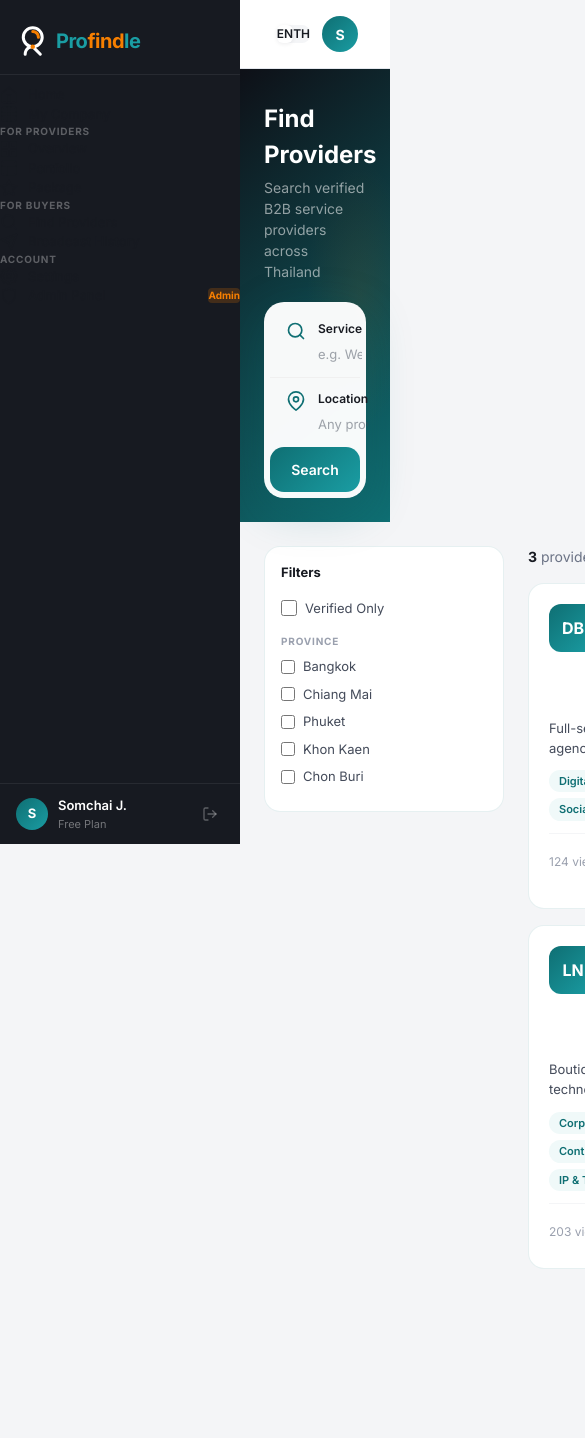
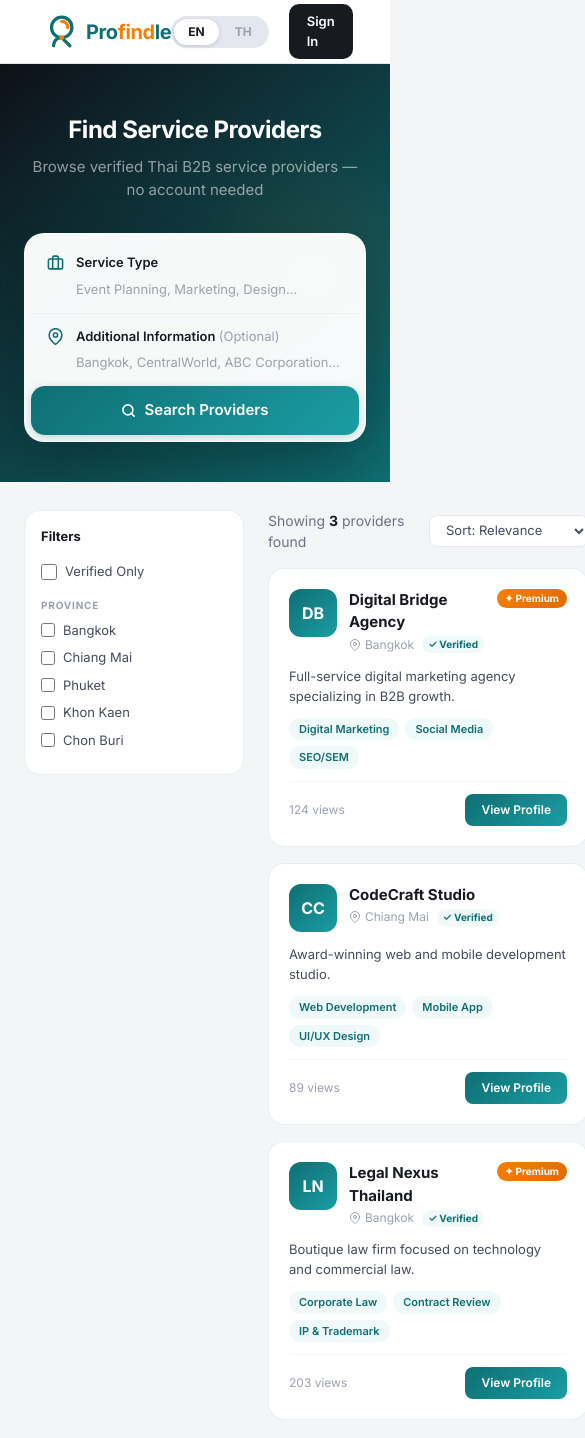
Before and after one commit to Alt-0181/profindle, a Next.js app in the folder app/: page /en/search-providers in a window 390 px wide. Shown: the top 1438 px of the page, 585 px wide, since content can reach past the window. Before the commit the page ends 1293 px from the top, so only its background shows below. Built offline with nearby package versions, Linux system fonts and the light colour scheme.

Commit message:
Move search-providers to public route with nav bar
Removes sidebar by moving the page out of (dashboard) into a
standalone public layout with PublicNav, matching the design.

https://claude.ai/code/session_01J7bRk9vYoUHuseKAqsbMMM

```diff
--- a/app/src/app/[lang]/(dashboard)/search-providers/search-client.tsx
+++ b/app/src/app/[lang]/search-providers/search-client.tsx
@@ -2,6 +2,8 @@
 
 import { useState } from 'react';
 import type { Dictionary } from '@/dictionaries';
+import { PublicNav } from '@/components/layout/public-nav';
+import { SearchCard } from '../search-card';
 
 interface SearchProvidersClientProps {
   lang: string;
@@ -52,76 +54,50 @@ const MOCK_PROVIDERS = [
 
 export function SearchProvidersClient({ lang, dict }: SearchProvidersClientProps) {
   const t = dict.search;
-  const [serviceQuery, setServiceQuery] = useState('');
-  const [locationQuery, setLocationQuery] = useState('');
+  const [verifiedOnly, setVerifiedOnly] = useState(false);
+  const [selectedProvince, setSelectedProvince] = useState('');
   const [drawerProvider, setDrawerProvider] = useState<typeof MOCK_PROVIDERS[0] | null>(null);
-  const [verifiedOnly, setVerifiedOnly] = useState(false);
 
   const filtered = MOCK_PROVIDERS.filter((p) => {
     if (verifiedOnly && !p.verified) return false;
-    if (serviceQuery && !p.services.some((s) => s.toLowerCase().includes(serviceQuery.toLowerCase()))) return false;
-    if (locationQuery && !p.province.toLowerCase().includes(locationQuery.toLowerCase())) return false;
+    if (selectedProvince && p.province !== selectedProvince) return false;
     return true;
   });
 
   return (
-    <div>
-      {/* Search Hero */}
+    <div style={{ fontFamily: "'Inter', 'Noto Sans Thai', sans-serif", minHeight: '100vh', background: '#F4F5F7' }}>
+      <PublicNav locale={lang} dict={dict} dark={false} />
+
+      {/* Hero */}
       <div style={{
         background: 'linear-gradient(140deg, #0E1017 0%, #0F6F73 100%)',
-        padding: '32px 24px 24px', position: 'relative',
+        padding: '48px 24px 40px', position: 'relative', overflow: 'hidden',
       }}>
-        <div style={{ position: 'absolute', inset: 0, background: 'radial-gradient(ellipse 60% 50% at 80% 50%, rgba(247,127,0,0.08) 0%, transparent 60%)' }} />
-        <div style={{ position: 'relative', zIndex: 1, maxWidth: '1200px', margin: '0 auto' }}>
-          <h1 style={{ fontSize: '24px', fontWeight: 700, color: 'white', marginBottom: '4px' }}>{t.title}</h1>
-          <p style={{ fontSize: '14px', color: 'rgba(255,255,255,0.55)', marginBottom: '20px' }}>{t.subtitle}</p>
-
-          {/* Search card */}
-          <div style={{
-            background: 'rgba(255,255,255,0.97)', backdropFilter: 'blur(12px)',
-            borderRadius: '20px', padding: '6px', maxWidth: '540px',
-            boxShadow: '0 12px 48px rgba(15,111,115,0.22)',
-          }}>
-            <div style={{ display: 'flex', gap: '12px', padding: '12px 16px', borderBottom: '1px solid #F0F0F0' }}>
-              <svg width="20" height="20" viewBox="0 0 24 24" fill="none" stroke="#0F6F73" strokeWidth="2" strokeLinecap="round" strokeLinejoin="round" style={{ flexShrink: 0, marginTop: '1px' }}>
-                <circle cx="11" cy="11" r="8" /><line x1="21" y1="21" x2="16.65" y2="16.65" />
-              </svg>
-              <div style={{ flex: 1 }}>
-                <div style={{ fontSize: '12px', fontWeight: 600, color: '#171A21', marginBottom: '3px' }}>{t.serviceLabel}</div>
-                <input type="text" value={serviceQuery} onChange={(e) => setServiceQuery(e.target.value)} placeholder={t.servicePh} style={{ width: '100%', fontSize: '13px', color: '#444B5A', border: 'none', outline: 'none', background: 'transparent' }} />
-              </div>
-            </div>
-            <div style={{ display: 'flex', gap: '12px', padding: '12px 16px' }}>
-              <svg width="20" height="20" viewBox="0 0 24 24" fill="none" stroke="#0F6F73" strokeWidth="2" strokeLinecap="round" strokeLinejoin="round" style={{ flexShrink: 0, marginTop: '1px' }}>
-                <path d="M21 10c0 7-9 13-9 13s-9-6-9-13a9 9 0 0 1 18 0z" /><circle cx="12" cy="10" r="3" />
-              </svg>
-              <div style={{ flex: 1 }}>
-                <div style={{ fontSize: '12px', fontWeight: 600, color: '#171A21', marginBottom: '3px' }}>{t.locationLabel}</div>
-                <input type="text" value={locationQuery} onChange={(e) => setLocationQuery(e.target.value)} placeholder={t.locationPh} style={{ width: '100%', fontSize: '13px', color: '#444B5A', border: 'none', outline: 'none', background: 'transparent' }} />
-              </div>
-            </div>
-            <button style={{ width: '100%', padding: '12px', background: 'linear-gradient(135deg, #0F6F73, #1A9DA3)', color: 'white', fontWeight: 600, fontSize: '14px', border: 'none', borderRadius: '14px', cursor: 'pointer', fontFamily: 'inherit' }}>
-              {t.searchBtn}
-            </button>
-          </div>
+        <div style={{ position: 'absolute', inset: 0, background: 'radial-gradient(ellipse 60% 50% at 80% 50%, rgba(247,127,0,0.08) 0%, transparent 60%)', pointerEvents: 'none' }} />
+        <div style={{ position: 'relative', zIndex: 1, maxWidth: '720px', margin: '0 auto', textAlign: 'center' }}>
+          <h1 style={{ fontSize: 'clamp(24px, 4vw, 36px)', fontWeight: 700, color: 'white', marginBottom: '8px', letterSpacing: '-0.02em' }}>
+            {lang === 'th' ? 'ค้นหาผู้ให้บริการ' : 'Find Service Providers'}
+          </h1>
+          <p style={{ fontSize: '15px', color: 'rgba(255,255,255,0.55)', marginBottom: '32px' }}>
+            {lang === 'th' ? 'ค้นหาผู้ให้บริการ B2B ที่ผ่านการตรวจสอบทั่วไทย — ไม่ต้องสมัครสมาชิก' : 'Browse verified Thai B2B service providers — no account needed'}
+          </p>
+          <SearchCard lang={lang} />
         </div>
       </div>
 
-      {/* Content area */}
-      <div style={{ maxWidth: '1200px', margin: '0 auto', padding: '24px', display: 'grid', gridTemplateColumns: '240px 1fr', gap: '24px', alignItems: 'start' }}>
+      {/* Results */}
+      <div style={{ maxWidth: '1200px', margin: '0 auto', padding: '28px 24px', display: 'grid', gridTemplateColumns: '220px 1fr', gap: '24px', alignItems: 'start' }}>
         {/* Filter rail */}
         <div style={{ position: 'sticky', top: '80px', background: 'white', borderRadius: '16px', border: '1px solid rgba(15,111,115,0.10)', padding: '16px' }}>
           <div style={{ fontSize: '13px', fontWeight: 700, color: '#171A21', marginBottom: '16px' }}>{t.filters}</div>
-
           <label style={{ display: 'flex', alignItems: 'center', gap: '8px', fontSize: '13px', color: '#444B5A', cursor: 'pointer', marginBottom: '12px' }}>
             <input type="checkbox" checked={verifiedOnly} onChange={(e) => setVerifiedOnly(e.target.checked)} style={{ accentColor: '#0F6F73', width: '16px', height: '16px' }} />
             {t.verified}
           </label>
-
           <div style={{ fontSize: '10px', fontWeight: 700, textTransform: 'uppercase', letterSpacing: '0.08em', color: '#9AA0AE', marginBottom: '8px', marginTop: '16px' }}>{t.province}</div>
           {['Bangkok', 'Chiang Mai', 'Phuket', 'Khon Kaen', 'Chon Buri'].map((p) => (
             <label key={p} style={{ display: 'flex', alignItems: 'center', gap: '8px', fontSize: '13px', color: '#444B5A', cursor: 'pointer', marginBottom: '8px' }}>
-              <input type="checkbox" style={{ accentColor: '#0F6F73', width: '14px', height: '14px' }} />
+              <input type="checkbox" checked={selectedProvince === p} onChange={(e) => setSelectedProvince(e.target.checked ? p : '')} style={{ accentColor: '#0F6F73', width: '14px', height: '14px' }} />
               {p}
             </label>
           ))}
@@ -129,21 +105,52 @@ export function SearchProvidersClient({ lang, dict }: SearchProvidersClientProps
 
         {/* Provider grid */}
         <div>
-          <div style={{ fontSize: '14px', color: '#6B7385', marginBottom: '16px' }}>
-            <strong style={{ color: '#171A21' }}>{filtered.length}</strong> {t.providersFound}
+          <div style={{ display: 'flex', alignItems: 'center', justifyContent: 'space-between', marginBottom: '16px' }}>
+            <div style={{ fontSize: '14px', color: '#6B7385' }}>
+              {lang === 'th' ? 'แสดง' : 'Showing'} <strong style={{ color: '#171A21' }}>{filtered.length}</strong> {t.providersFound}
+            </div>
+            <select style={{ fontSize: '13px', color: '#444B5A', border: '1px solid #E4E7ED', borderRadius: '8px', padding: '6px 12px', background: 'white', fontFamily: 'inherit', cursor: 'pointer', outline: 'none' }}>
+              <option>{lang === 'th' ? 'เรียงตาม: ความเกี่ยวข้อง' : 'Sort: Relevance'}</option>
+              <option>{lang === 'th' ? 'เรียงตาม: ยอดนิยม' : 'Sort: Most Viewed'}</option>
+            </select>
           </div>
+
           {filtered.length === 0 ? (
-            <div style={{ textAlign: 'center', padding: '60px 20px', border: '2px dashed #E4E7ED', borderRadius: '16px', color: '#9AA0AE' }}>
-              <div style={{ fontSize: '15px', fontWeight: 600, marginBottom: '6px' }}>{t.noResults}</div>
-              <div style={{ fontSize: '13px' }}>{t.noResultsSub}</div>
+            <div style={{
+              textAlign: 'center', padding: '60px 20px',
+              border: '2px dashed #E4E7ED', borderRadius: '16px',
+              background: 'white',
+            }}>
+              <div style={{ width: '56px', height: '56px', borderRadius: '14px', background: 'linear-gradient(135deg, #0F6F73, #1A9DA3)', display: 'flex', alignItems: 'center', justifyContent: 'center', margin: '0 auto 16px' }}>
+                <svg width="24" height="24" viewBox="0 0 24 24" fill="none" stroke="white" strokeWidth="2" strokeLinecap="round">
+                  <path d="M21 15a2 2 0 0 1-2 2H7l-4 4V5a2 2 0 0 1 2-2h14a2 2 0 0 1 2 2z"/>
+                </svg>
+              </div>
+              <div style={{ fontSize: '16px', fontWeight: 700, color: '#171A21', marginBottom: '8px' }}>
+                {lang === 'th' ? 'ไม่พบผู้ให้บริการที่ตรงกัน — ให้ผู้ให้บริการมาหาคุณ' : 'No exact match — let providers come to you'}
+              </div>
+              <p style={{ fontSize: '13px', color: '#6B7385', lineHeight: 1.6, maxWidth: '360px', margin: '0 auto 20px' }}>
+                {lang === 'th'
+                  ? 'ประกาศคำขอของคุณ และผู้ให้บริการที่ตรงกันทุกรายบน Profindle จะได้รับแจ้งผ่าน LINE ทันที '
+                  : 'Broadcast your request and every matching service provider on Profindle gets pinged on LINE instantly. '}
+                <strong style={{ color: '#F77F00' }}>{lang === 'th' ? 'ฟรี 100%' : '100% free'}</strong>
+                {lang === 'th' ? ' — ไม่มีค่าคอมมิชชั่น ไม่มีค่าใช้จ่ายแอบแฝง' : ' — no commission, no hidden fees.'}
+              </p>
+              <button style={{ display: 'inline-flex', alignItems: 'center', gap: '8px', padding: '11px 22px', background: 'linear-gradient(135deg, #0F6F73, #1A9DA3)', color: 'white', fontWeight: 600, fontSize: '14px', border: 'none', borderRadius: '12px', cursor: 'pointer', fontFamily: 'inherit' }}>
+                <svg width="16" height="16" viewBox="0 0 24 24" fill="none" stroke="white" strokeWidth="2" strokeLinecap="round">
+                  <path d="M21 15a2 2 0 0 1-2 2H7l-4 4V5a2 2 0 0 1 2-2h14a2 2 0 0 1 2 2z"/>
+                </svg>
+                {lang === 'th' ? 'ประกาศคำขอของฉัน — ฟรี' : 'Broadcast my request — Free'}
+              </button>
             </div>
           ) : (
-            <div style={{ display: 'grid', gridTemplateColumns: 'repeat(2, 1fr)', gap: '16px' }}>
+            <div style={{ display: 'grid', gridTemplateColumns: 'repeat(auto-fill, minmax(320px, 1fr))', gap: '16px' }}>
               {filtered.map((p) => (
-                <div key={p.id} style={{
-                  background: 'white', borderRadius: '16px', border: '1px solid rgba(15,111,115,0.10)',
-                  padding: '20px', cursor: 'pointer', transition: 'all 200ms',
-                }} onClick={() => setDrawerProvider(p)}>
+                <div
+                  key={p.id}
+                  style={{ background: 'white', borderRadius: '16px', border: '1px solid rgba(15,111,115,0.10)', padding: '20px', cursor: 'pointer', transition: 'all 200ms' }}
+                  onClick={() => setDrawerProvider(p)}
+                >
                   <div style={{ display: 'flex', gap: '12px', marginBottom: '12px' }}>
                     <div style={{ width: '48px', height: '48px', borderRadius: '12px', background: 'linear-gradient(135deg, #0F6F73, #1A9DA3)', display: 'flex', alignItems: 'center', justifyContent: 'center', color: 'white', fontWeight: 700, fontSize: '16px', flexShrink: 0 }}>
                       {p.initial}
@@ -158,8 +165,8 @@ export function SearchProvidersClient({ lang, dict }: SearchProvidersClientProps
                         )}
                       </div>
                       <div style={{ display: 'flex', alignItems: 'center', gap: '4px', fontSize: '12px', color: '#9AA0AE', marginTop: '2px' }}>
-                        <svg width="12" height="12" viewBox="0 0 24 24" fill="none" stroke="currentColor" strokeWidth="2" strokeLinecap="round" strokeLinejoin="round">
-                          <path d="M21 10c0 7-9 13-9 13s-9-6-9-13a9 9 0 0 1 18 0z" /><circle cx="12" cy="10" r="3" />
+                        <svg width="12" height="12" viewBox="0 0 24 24" fill="none" stroke="currentColor" strokeWidth="2" strokeLinecap="round">
+                          <path d="M21 10c0 7-9 13-9 13s-9-6-9-13a9 9 0 0 1 18 0z"/><circle cx="12" cy="10" r="3"/>
                         </svg>
                         {p.province}
                         {p.verified && (
@@ -194,26 +201,17 @@ export function SearchProvidersClient({ lang, dict }: SearchProvidersClientProps
         <div style={{ position: 'fixed', inset: 0, zIndex: 500 }} onClick={() => setDrawerProvider(null)}>
           <div style={{ position: 'absolute', inset: 0, background: 'rgba(14,16,23,0.45)', backdropFilter: 'blur(3px)' }} />
           <div
-            style={{
-              position: 'absolute', top: 0, right: 0, bottom: 0, width: '540px', maxWidth: '100vw',
-              background: 'white', overflowY: 'auto',
-              animation: 'slideIn 250ms cubic-bezier(0.4,0,0.2,1)',
-            }}
+            style={{ position: 'absolute', top: 0, right: 0, bottom: 0, width: '540px', maxWidth: '100vw', background: 'white', overflowY: 'auto', animation: 'slideIn 250ms cubic-bezier(0.4,0,0.2,1)' }}
             onClick={(e) => e.stopPropagation()}
           >
-            {/* Drawer header */}
             <div style={{ background: 'linear-gradient(135deg, #171A21 0%, #0F6F73 100%)', padding: '28px 24px', position: 'relative' }}>
-              <button onClick={() => setDrawerProvider(null)} style={{ position: 'absolute', top: '16px', right: '16px', background: 'rgba(255,255,255,0.15)', border: 'none', borderRadius: '8px', width: '32px', height: '32px', display: 'flex', alignItems: 'center', justifyContent: 'center', cursor: 'pointer', color: 'white' }}>
-                ✕
-              </button>
+              <button onClick={() => setDrawerProvider(null)} style={{ position: 'absolute', top: '16px', right: '16px', background: 'rgba(255,255,255,0.15)', border: 'none', borderRadius: '8px', width: '32px', height: '32px', display: 'flex', alignItems: 'center', justifyContent: 'center', cursor: 'pointer', color: 'white', fontSize: '16px' }}>✕</button>
               <div style={{ display: 'flex', alignItems: 'center', gap: '16px' }}>
                 <div style={{ width: '72px', height: '72px', borderRadius: '18px', background: 'rgba(255,255,255,0.15)', display: 'flex', alignItems: 'center', justifyContent: 'center', color: 'white', fontWeight: 700, fontSize: '24px', flexShrink: 0 }}>
                   {drawerProvider.initial}
                 </div>
                 <div>
-                  <div style={{ fontSize: '20px', fontWeight: 700, color: 'white' }}>
-                    {lang === 'th' ? drawerProvider.name_th : drawerProvider.name}
-                  </div>
+                  <div style={{ fontSize: '20px', fontWeight: 700, color: 'white' }}>{lang === 'th' ? drawerProvider.name_th : drawerProvider.name}</div>
                   <div style={{ display: 'flex', gap: '8px', marginTop: '6px', flexWrap: 'wrap' }}>
                     {drawerProvider.verified && <span style={{ background: 'rgba(255,255,255,0.15)', color: 'white', fontSize: '11px', fontWeight: 600, padding: '3px 10px', borderRadius: '999px' }}>✓ Verified</span>}
                     {drawerProvider.premium && <span style={{ background: 'linear-gradient(135deg, #F77F00, #E06B00)', color: 'white', fontSize: '11px', fontWeight: 600, padding: '3px 10px', borderRadius: '999px' }}>✦ Premium</span>}
@@ -221,10 +219,7 @@ export function SearchProvidersClient({ lang, dict }: SearchProvidersClientProps
                 </div>
               </div>
             </div>
-
-            {/* Drawer body */}
             <div style={{ padding: '20px 24px' }}>
-              {/* Stats */}
               <div style={{ display: 'grid', gridTemplateColumns: 'repeat(3, 1fr)', gap: '12px', marginBottom: '24px' }}>
                 {[
                   { val: '0', label: lang === 'th' ? 'โปรเจกต์' : 'Projects' },
@@ -232,54 +227,23 @@ export function SearchProvidersClient({ lang, dict }: SearchProvidersClientProps
                   { val: drawerProvider.province, label: lang === 'th' ? 'จังหวัด' : 'Province' },
                 ].map((s) => (
                   <div key={s.label} style={{ background: '#F4F8F8', borderRadius: '10px', padding: '12px', textAlign: 'center' }}>
-                    <div style={{ fontSize: '20px', fontWeight: 700, background: 'linear-gradient(90deg, #0F6F73, #F77F00)', WebkitBackgroundClip: 'text', WebkitTextFillColor: 'transparent' }}>{s.val}</div>
+                    <div style={{ fontSize: '18px', fontWeight: 700, color: '#0F6F73' }}>{s.val}</div>
                     <div style={{ fontSize: '11px', color: '#9AA0AE', marginTop: '2px' }}>{s.label}</div>
                   </div>
                 ))}
               </div>
-
-              {/* About */}
-              <div style={{ marginBottom: '24px' }}>
-                <div style={{ fontSize: '13px', fontWeight: 700, color: '#171A21', marginBottom: '8px', textTransform: 'uppercase', letterSpacing: '0.06em' }}>
-                  {lang === 'th' ? 'เกี่ยวกับ' : 'About'}
-                </div>
-                <p style={{ fontSize: '14px', color: '#444B5A', lineHeight: 1.6 }}>
-                  {lang === 'th' ? drawerProvider.description_th : drawerProvider.description}
-                </p>
+              <div style={{ marginBottom: '20px' }}>
+                <div style={{ fontSize: '11px', fontWeight: 700, color: '#9AA0AE', textTransform: 'uppercase', letterSpacing: '0.08em', marginBottom: '8px' }}>{lang === 'th' ? 'เกี่ยวกับ' : 'About'}</div>
+                <p style={{ fontSize: '14px', color: '#444B5A', lineHeight: 1.6 }}>{lang === 'th' ? drawerProvider.description_th : drawerProvider.description}</p>
               </div>
-
-              {/* Services */}
-              <div style={{ marginBottom: '24px' }}>
-                <div style={{ fontSize: '13px', fontWeight: 700, color: '#171A21', marginBottom: '8px', textTransform: 'uppercase', letterSpacing: '0.06em' }}>
-                  {dict.search.services}
-                </div>
+              <div style={{ marginBottom: '20px' }}>
+                <div style={{ fontSize: '11px', fontWeight: 700, color: '#9AA0AE', textTransform: 'uppercase', letterSpacing: '0.08em', marginBottom: '8px' }}>{dict.search.services}</div>
                 <div style={{ display: 'flex', flexWrap: 'wrap', gap: '8px' }}>
                   {drawerProvider.services.map((s) => (
                     <span key={s} style={{ background: '#F0F9F9', color: '#0F6F73', fontSize: '12px', fontWeight: 600, padding: '5px 12px', borderRadius: '999px' }}>{s}</span>
                   ))}
                 </div>
               </div>
-
-              {/* Contact */}
-              <div style={{ marginBottom: '24px' }}>
-                <div style={{ fontSize: '13px', fontWeight: 700, color: '#171A21', marginBottom: '8px', textTransform: 'uppercase', letterSpacing: '0.06em' }}>
-                  {lang === 'th' ? 'ติดต่อ' : 'Contact'}
-                </div>
-                <div style={{ display: 'flex', flexDirection: 'column', gap: '8px' }}>
-                  <div style={{ display: 'flex', alignItems: 'center', gap: '12px', padding: '12px 14px', border: '1px solid #E4E7ED', borderRadius: '10px' }}>
-                    <div style={{ width: '32px', height: '32px', borderRadius: '8px', background: '#F0F9F9', display: 'flex', alignItems: 'center', justifyContent: 'center', flexShrink: 0 }}>
-                      <svg width="16" height="16" viewBox="0 0 24 24" fill="none" stroke="#0F6F73" strokeWidth="2" strokeLinecap="round" strokeLinejoin="round">
-                        <path d="M4 4h16c1.1 0 2 .9 2 2v12c0 1.1-.9 2-2 2H4c-1.1 0-2-.9-2-2V6c0-1.1.9-2 2-2z" /><polyline points="22,6 12,13 2,6" />
-                      </svg>
-                    </div>
-                    <div style={{ flex: 1 }}>
-                      <div style={{ fontSize: '10px', fontWeight: 700, textTransform: 'uppercase', letterSpacing: '0.06em', color: '#9AA0AE', marginBottom: '2px' }}>Email</div>
-                      <div style={{ fontSize: '13px', color: '#171A21', fontWeight: 500 }}>contact@example.com</div>
-                    </div>
-                  </div>
-                </div>
-              </div>
-
               <button style={{ width: '100%', padding: '13px', background: 'linear-gradient(135deg, #0F6F73, #1A9DA3)', color: 'white', fontWeight: 600, fontSize: '14px', border: 'none', borderRadius: '12px', cursor: 'pointer', fontFamily: 'inherit' }}>
                 {lang === 'th' ? 'ติดต่อผู้ให้บริการ' : 'Contact Provider'}
               </button>
@@ -287,10 +251,7 @@ export function SearchProvidersClient({ lang, dict }: SearchProvidersClientProps
           </div>
         </div>
       )}
-
-      <style>{`
-        @keyframes slideIn { from { transform: translateX(100%); } to { transform: translateX(0); } }
-      `}</style>
+      <style>{`@keyframes slideIn { from { transform: translateX(100%); } to { transform: translateX(0); } }`}</style>
     </div>
   );
 }
```
Also changed, not shown: app/src/app/[lang]/search-providers/page.tsx (renamed from app/src/app/[lang]/(dashboard)/search-providers/page.tsx).
